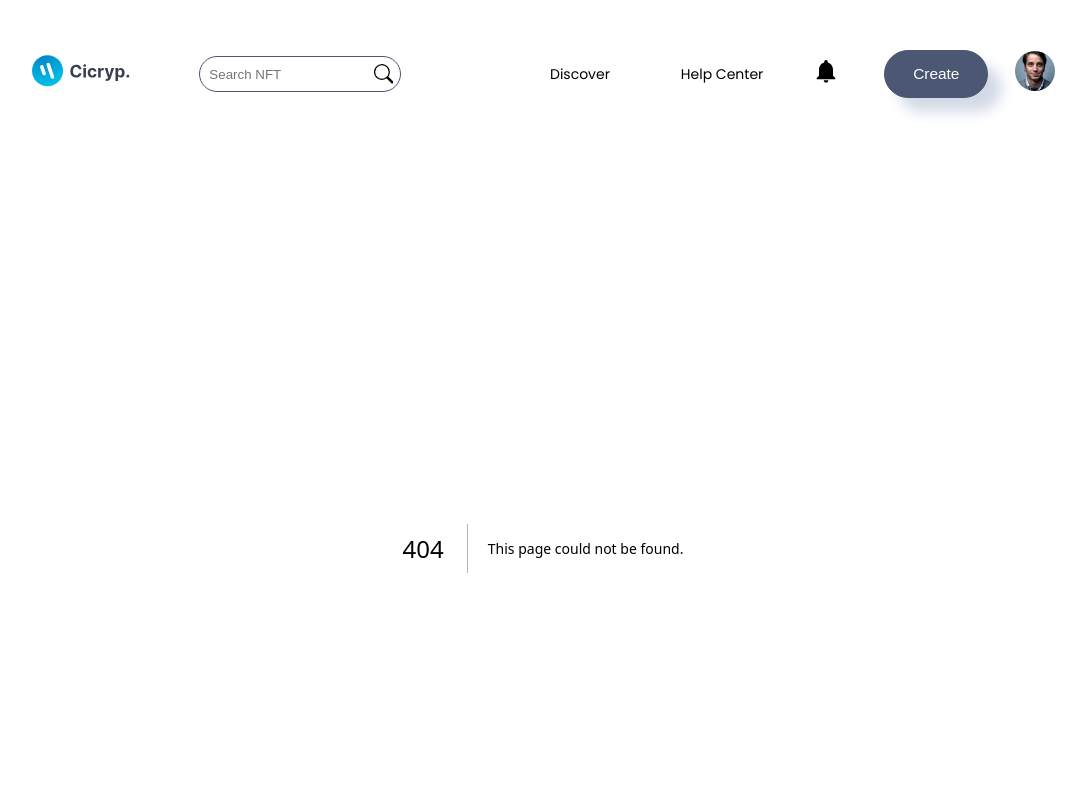
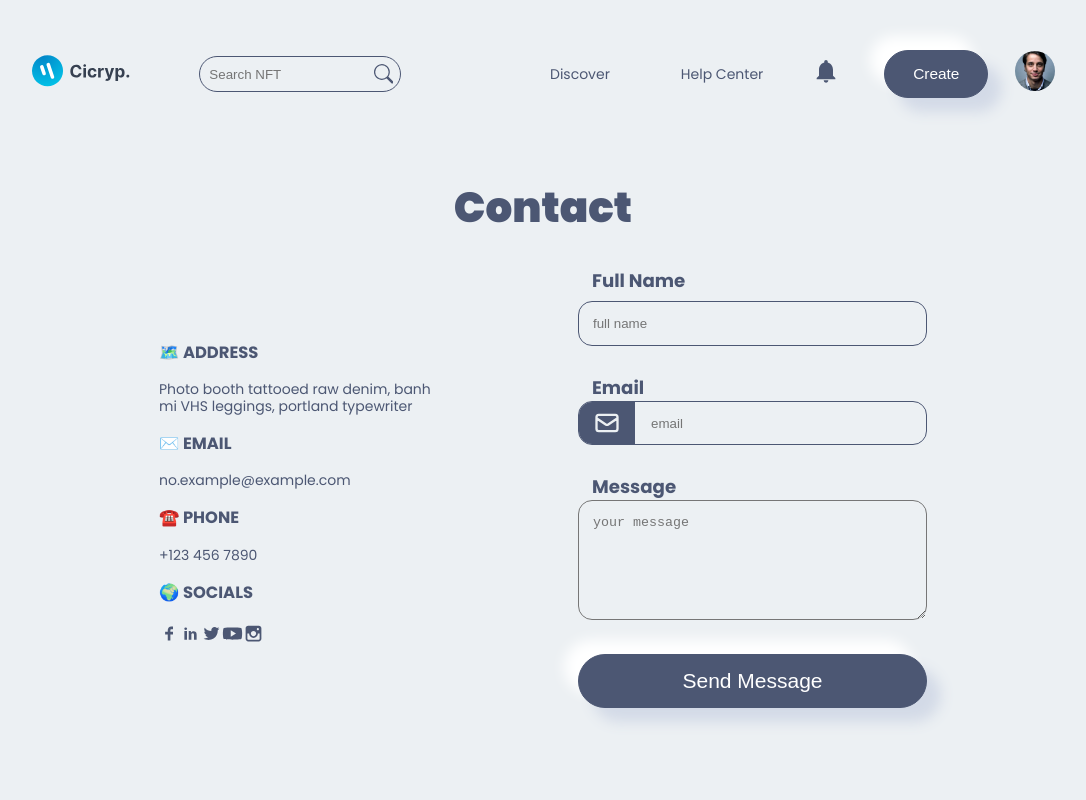
Before and after one commit to ochicode/NFTMARKETPLACE, a Next.js app: page /contactus in a window 1280 px wide. Before the commit this address had no page. Shown: the top 800 px of the page, without its empty margins (97-1183 px from the left). Built offline with nearby package versions, Linux system fonts and the light colour scheme.

Commit message:
adding contactus page

```diff
--- a/components/NavBar/HelpCenter/HelpCenter.jsx
+++ b/components/NavBar/HelpCenter/HelpCenter.jsx
@@ -12,15 +12,15 @@
     },
     {
       name: "Contact Us",
-      link: "contact-us",
+      link: "contactus",
     },
     {
       name: "Sign Up",
-      link: "sign-up",
+      link: "signUp",
     },
     {
-      name: "Sign In",
-      link: "sign-in",
+      name: "Login",
+      link: "login",
     },
     {
       name: "Subscription",
--- /dev/null
+++ b/pages/contactus.js
@@ -0,0 +1,102 @@
+import React from "react";
+import {
+  TiSocialFacebook,
+  TiSocialLinkedin,
+  TiSocialTwitter,
+  TiSocialYoutube,
+  TiSocialInstagram,
+} from "react-icons/ti";
+import { HiOutlineMail } from "react-icons/hi";
+
+// INTERNAL IMPORTS
+import Style from "../styles/contactus.module.css";
+import formStyle from "../AccountPage/Form/Form.module.css";
+import { Button } from "@/components/componentsindex";
+
+const contactus = () => {
+  return (
+    <div className={Style.contactus}>
+      <div className={Style.contactus_box}>
+        <h1>Contact</h1>
+        <div className={Style.contactus_box_box}>
+          <div className={Style.contactus_box_box_left}>
+            <div className={Style.contactus_box_box_left_item}>
+              <h3>🗺️ ADDRESS</h3>
+              <p>
+                Photo booth tattooed raw denim, banh mi VHS leggings, portland
+                typewriter
+              </p>
+            </div>
+            <div className={Style.contactus_box_box_left_item}>
+              <h3>✉️ EMAIL</h3>
+              <p>no.example@example.com</p>
+            </div>
+            <div className={Style.contactus_box_box_left_item}>
+              <h3>☎️ PHONE</h3>
+              <p>+123 456 7890</p>
+            </div>
+            <div className={Style.contactus_box_box_left_item}>
+              <h3>🌍 SOCIALS</h3>
+              <a href="#">
+                <TiSocialFacebook />
+              </a>
+              <a href="#">
+                <TiSocialLinkedin />
+              </a>
+              <a href="#">
+                <TiSocialTwitter />
+              </a>
+              <a href="#">
+                <TiSocialYoutube />
+              </a>
+              <a href="#">
+                <TiSocialInstagram />
+              </a>
+            </div>
+          </div>
+          <div className={formStyle.contactus_box_box_right}>
+            <form>
+              <div className={formStyle.Form_box_input}>
+                <label htmlFor="name">Full Name</label>
+                <input
+                  type="text"
+                  placeholder="full name"
+                  className={formStyle.Form_box_input_userName}
+                />
+              </div>
+              <div className={formStyle.Form_box_input}>
+                <label htmlFor="email">Email</label>
+                <div className={formStyle.Form_box_input_box}>
+                  <div className={formStyle.Form_box_input_box_icon}>
+                    <HiOutlineMail />
+                  </div>
+                  <input
+                    type="text"
+                    placeholder="email"
+                    className={formStyle.Form_box_input_email}
+                  />
+                </div>
+              </div>
+              <div className={formStyle.Form_box_input}>
+                <label htmlFor="description">Message</label>
+                <textarea
+                  name="message"
+                  id="message"
+                  rows={6}
+                  placeholder="your message"
+                />
+              </div>
+              <Button
+                btnName="Send Message"
+                classStyle={formStyle.button}
+                handleClick={() => {}}
+              />
+            </form>
+          </div>
+        </div>
+      </div>
+    </div>
+  );
+};
+
+export default contactus;
--- /dev/null
+++ b/styles/contactus.module.css
@@ -0,0 +1,38 @@
+.contactus {
+  width: 100%;
+}
+
+.contactus_box {
+  width: 60%;
+  margin: 0 auto;
+}
+
+.contactus_box h1 {
+  text-align: center;
+  font-size: 3rem;
+  font-weight: 900;
+}
+
+.contactus_box_box {
+  display: grid;
+  grid-template-columns: 1fr 1fr;
+  gap: 5rem;
+  align-items: center;
+  align-self: flex-start;
+  margin-bottom: 10rem;
+}
+
+.contactus_box_box_left_item p {
+  line-height: 1.2;
+  width: 80%;
+  font-size: 1rem;
+}
+
+.contactus_box_box_left_item a {
+  font-size: 1.5rem;
+  border-radius: 50%;
+}
+
+.button {
+  margin-top: 2rem;
+}
```
